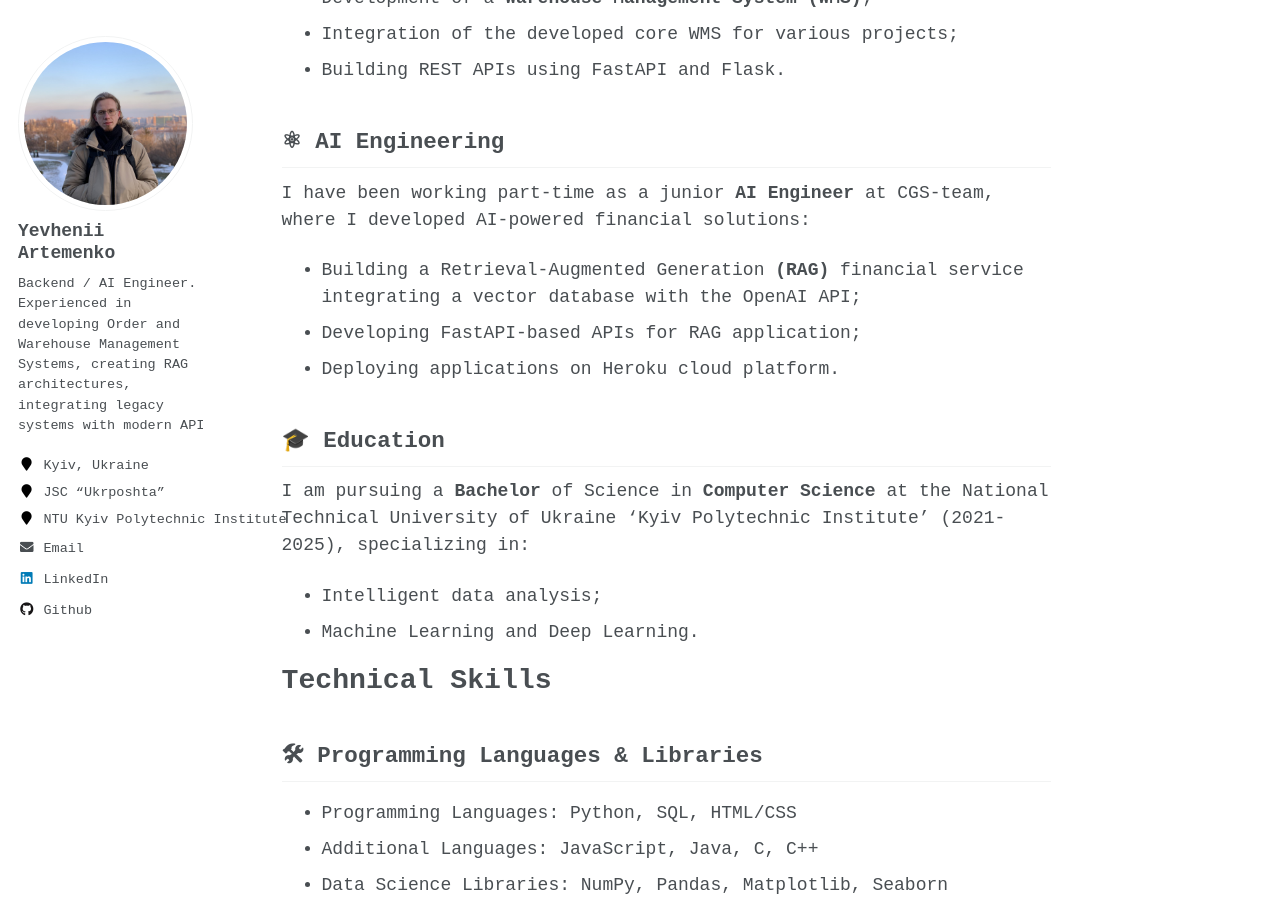
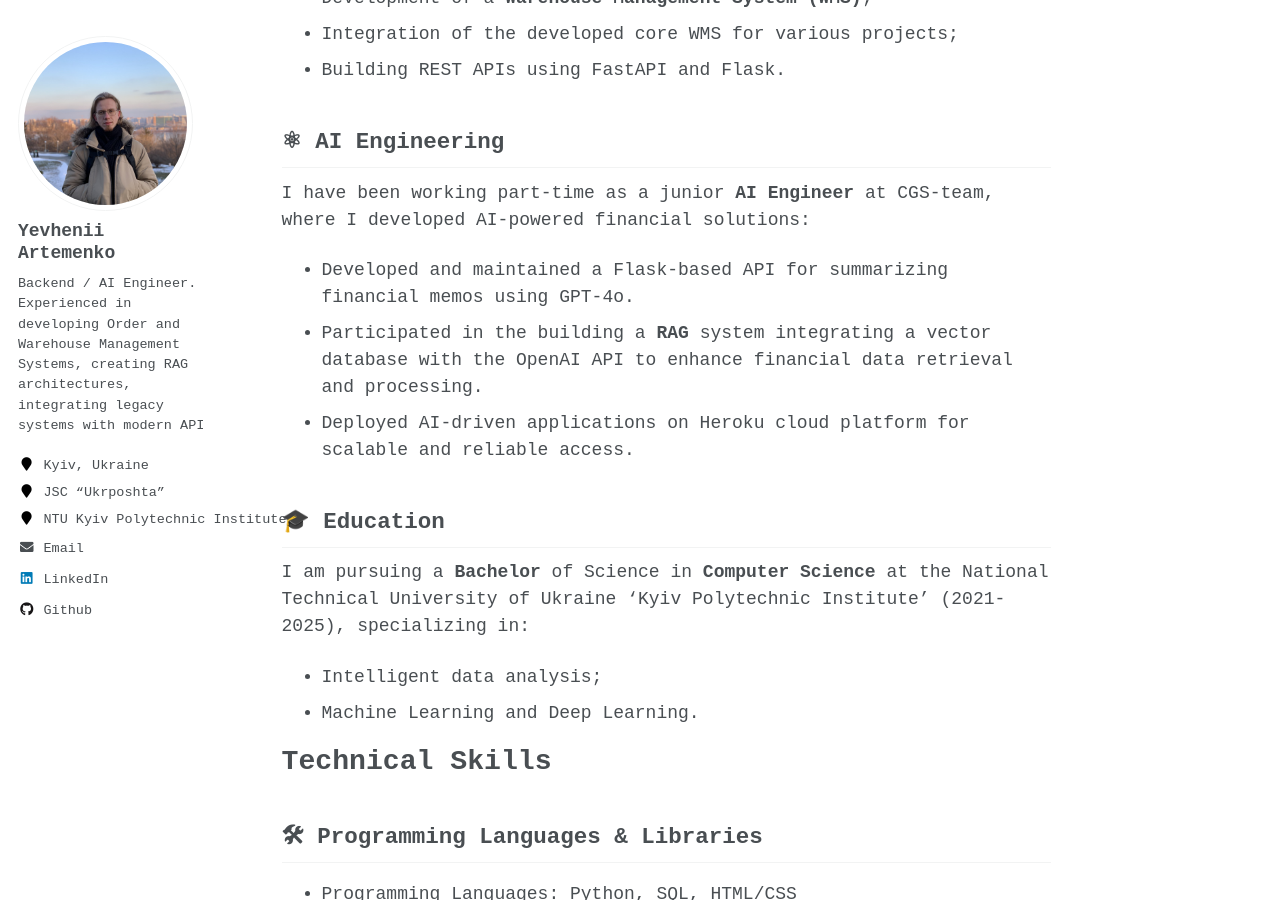
Before and after one commit to ar-yevhenii/ar-yevhenii.github.io, a Jekyll site: the page built from _pages/about.md, in a window 1280 px wide and 900 px high, scrolled down 686 px. Built offline with Jekyll 4.4.1, drawn with Linux system fonts in a browser that asks for light colours.

Commit message:
fix about.md

```diff
--- a/_pages/about.md
+++ b/_pages/about.md
@@ -36,9 +36,10 @@ Currently, I have been working as a **Backend Engineer** at JSC “Ukrposhta”
 
 I have been working part-time as a junior **AI Engineer** at CGS-team, where I developed AI-powered financial solutions:
 
-- Building a Retrieval-Augmented Generation **(RAG)** financial service integrating a vector database with the OpenAI API;
-- Developing FastAPI-based APIs for RAG application;
-- Deploying applications on Heroku cloud platform.
+- Developed and maintained a Flask-based API for summarizing financial memos using GPT-4o.
+- Participated in the building a **RAG** system integrating a vector database with the OpenAI API to enhance financial data retrieval and processing.
+- Deployed AI-driven applications on Heroku cloud platform for scalable and reliable access.
+
 
 ## 🎓 Education
 
```
